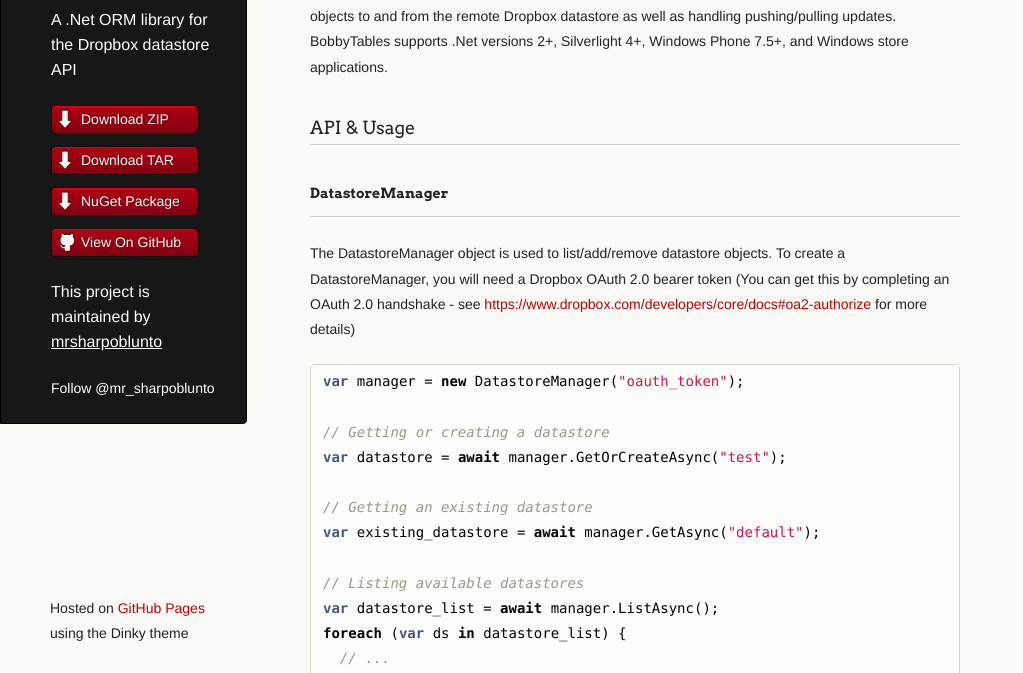
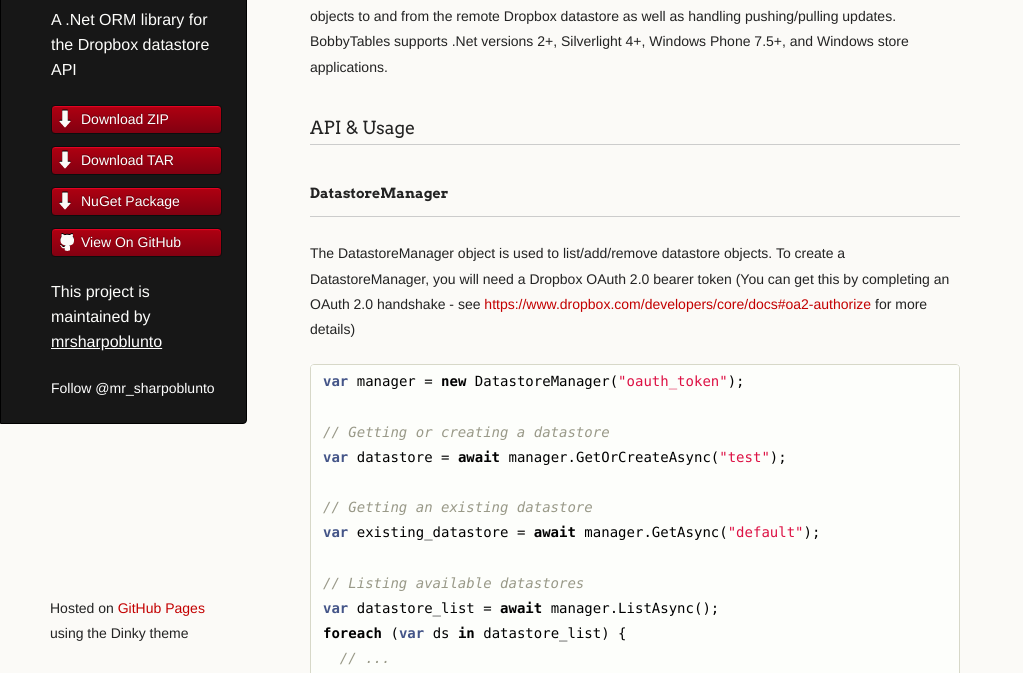
Before and after one commit to mrsharpoblunto/BobbyTables, a plain HTML site: page index.html in a window 1280 px wide. Shown: the part 122-795 px from the top of the page, without its empty margins (0-1023 px from the left). Drawn offline with Linux system fonts and the light colour scheme.

Commit message:
Update styles.css

```diff
--- a/stylesheets/styles.css
+++ b/stylesheets/styles.css
@@ -255,7 +255,7 @@ header ul {
 
 header li {
 	list-style-type: none;
-  width:132px;
+  width:156px;
   height:15px;
 	margin-bottom: 12px;
 	line-height: 1em;
```
